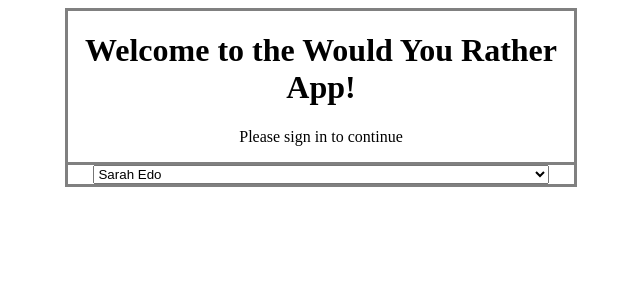
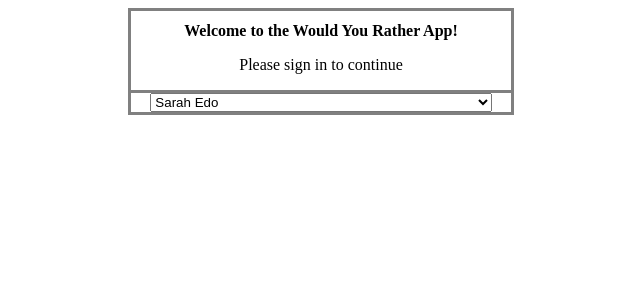
Before and after one commit to evmiguel/would-you-rather, a React (Create React App) app: page / in a window 1280 px wide. Shown: the top 300 px of the page, without its empty margins (319-959 px from the left). Built offline with nearby package versions, Linux system fonts and the light colour scheme.

Commit message:
minor: adding preliminary styling to the sign in page

```diff
--- a/src/components/SignIn.js
+++ b/src/components/SignIn.js
@@ -7,7 +7,7 @@ class SignIn extends Component {
 		return (
 			<div className='sign-in-page'>
 				<div className='sign-in-text'>
-					<h1>Welcome to the Would You Rather App!</h1>
+					<h1 className='sign-in-welcome'>Welcome to the Would You Rather App!</h1>
 					<p>Please sign in to continue</p>
 				</div>
 				<select className='sign-in-select'>
--- a/src/index.css
+++ b/src/index.css
@@ -8,13 +8,17 @@ html, body, .App {
 */
 .sign-in-page {
 	height: 50%;
-    width: 40%;
+    width: 65%;
     display: flex;
     flex-flow: column nowrap;
     margin: 0 auto;
     text-align: center;
     border: gray;
     border-style: solid;
+}
+
+.sign-in-welcome {
+	font-size: 1em;
 }
 
 .sign-in-text {
@@ -26,3 +30,21 @@ html, body, .App {
 	margin: 0 auto;
 	width: 90%;
 }
+
+@media screen and (max-width: 460px) {
+	.sign-in-page {
+	    width: 90%;
+	}
+}
+
+@media screen and (min-width: 700px) and (max-width: 899px) {
+	.sign-in-page {
+	    width: 50%;
+	}
+}
+
+@media screen and (min-width: 900px) {
+	.sign-in-page {
+	    width: 30%;
+	}
+}
```
